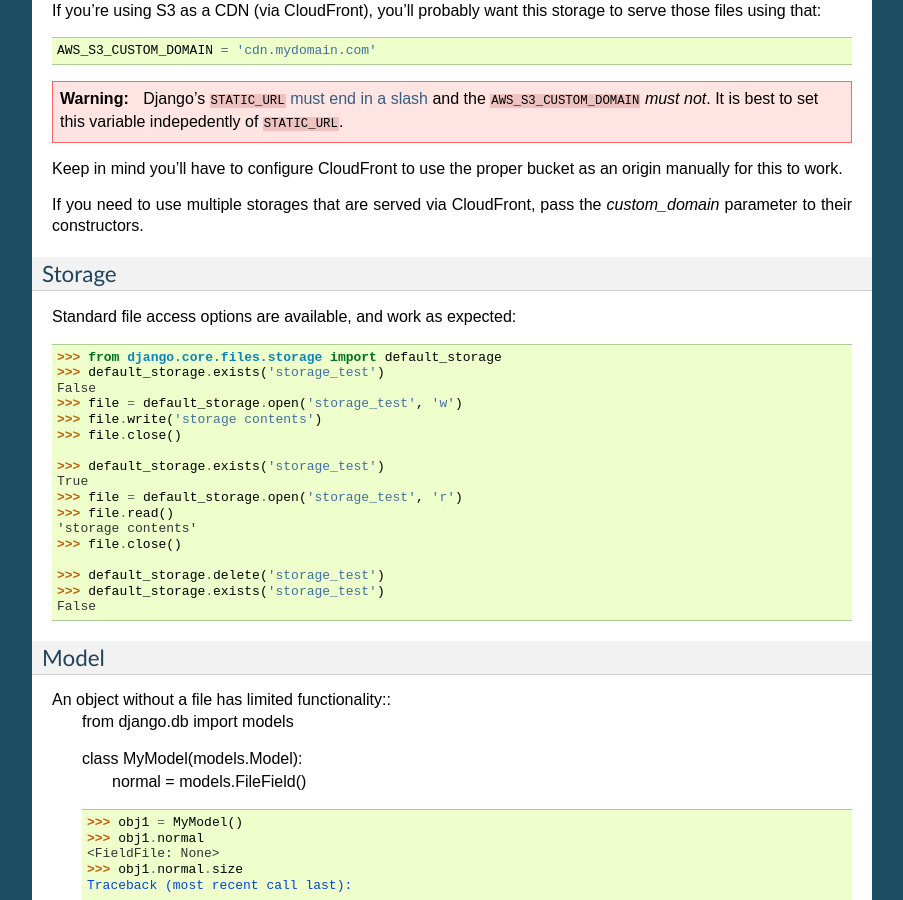
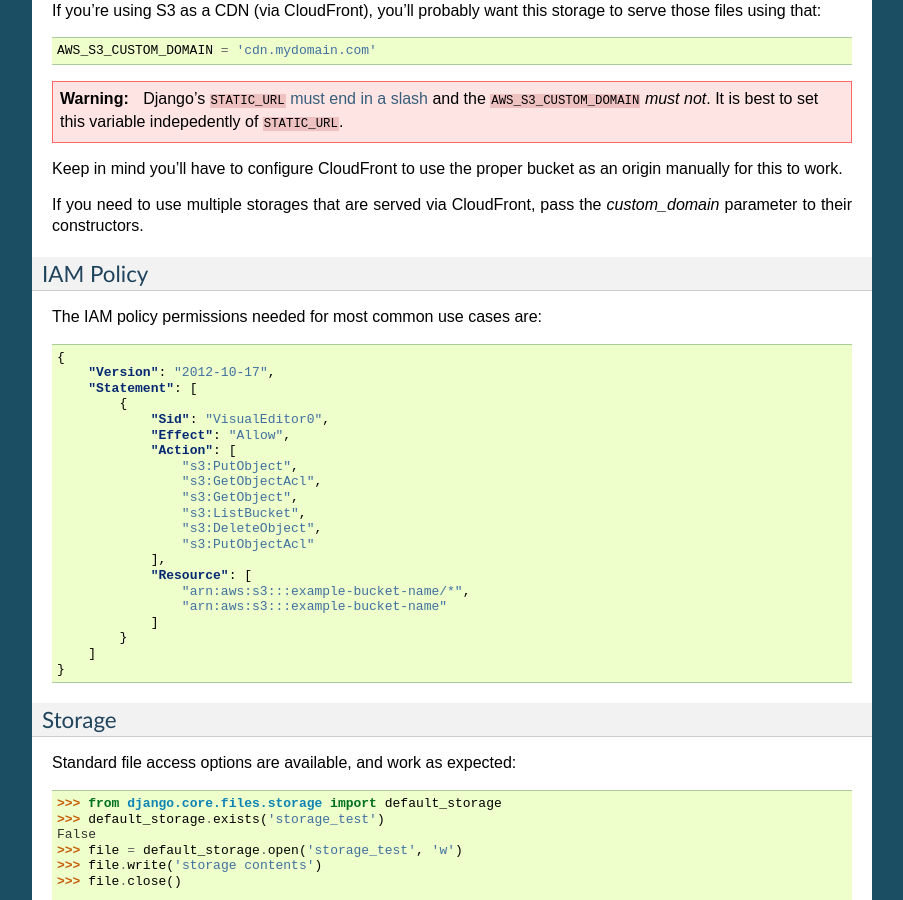
Before and after one commit to jschneier/django-storages, a Sphinx documentation site: the page built from docs/backends/amazon-S3.rst, in a window 1280 px wide and 900 px high, scrolled down 3456 px. Shown: the whole window, without its empty margins (198-1101 px from the left). Built offline with Sphinx 7.4.7, drawn with Linux system fonts in a browser that asks for light colours.

Commit message:
Document AWS IAM policy permissions for AWS S3 backend
Document the AWS IAM policy permissions which are required for the most
common use cases of the AWS S3 backend.

```diff
--- a/docs/backends/amazon-S3.rst
+++ b/docs/backends/amazon-S3.rst
@@ -202,6 +202,35 @@ origin manually for this to work.
 If you need to use multiple storages that are served via CloudFront, pass the
 `custom_domain` parameter to their constructors.
 
+IAM Policy
+----------
+
+The IAM policy permissions needed for most common use cases are:
+
+.. code-block:: json
+
+    {
+        "Version": "2012-10-17",
+        "Statement": [
+            {
+                "Sid": "VisualEditor0",
+                "Effect": "Allow",
+                "Action": [
+                    "s3:PutObject",
+                    "s3:GetObjectAcl",
+                    "s3:GetObject",
+                    "s3:ListBucket",
+                    "s3:DeleteObject",
+                    "s3:PutObjectAcl"
+                ],
+                "Resource": [
+                    "arn:aws:s3:::example-bucket-name/*",
+                    "arn:aws:s3:::example-bucket-name"
+                ]
+            }
+        ]
+    }
+
 Storage
 -------
 
```
